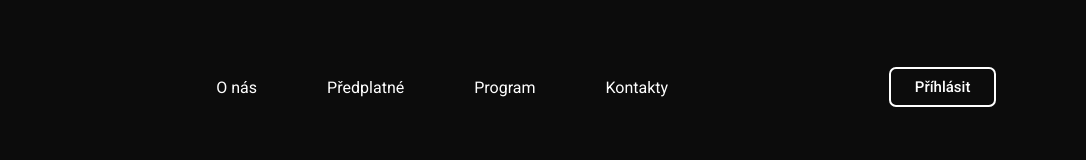
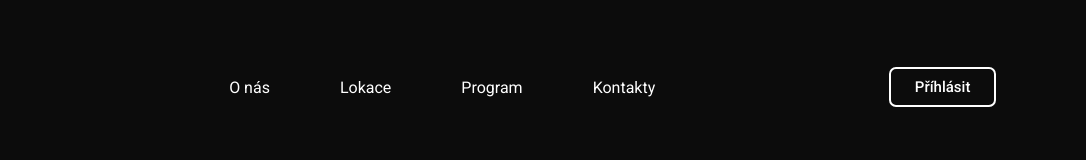
Before and after one commit to slepeylukee08/E-shop-Tichy-IT2, a plain HTML site: page index.html in a window 1280 px wide. Shown: the full height of the page, 194-1280 px from the left. Drawn offline with nearby package versions, Linux system fonts and the light colour scheme.

```diff
--- a/index.html
+++ b/index.html
@@ -27,7 +27,7 @@
         </a>
         <ul class="navlist">
             <li><a href="#">O nás</a></li>
-            <li><a href="#">Předplatné</a></li>
+            <li><a href="#">Lokace</a></li>
             <li><a href="#">Program</a></li>
             <li><a href="#">Kontakty</a></li>
         </ul>
```
